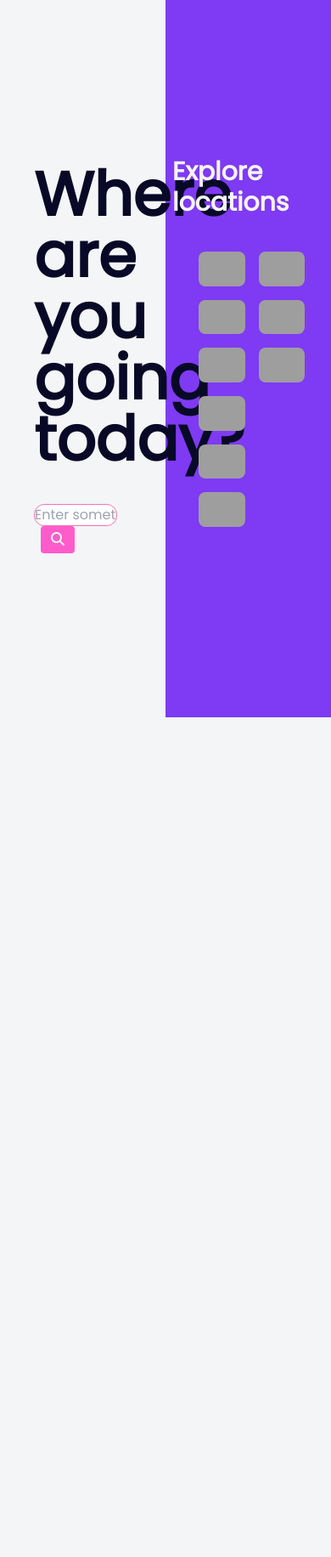
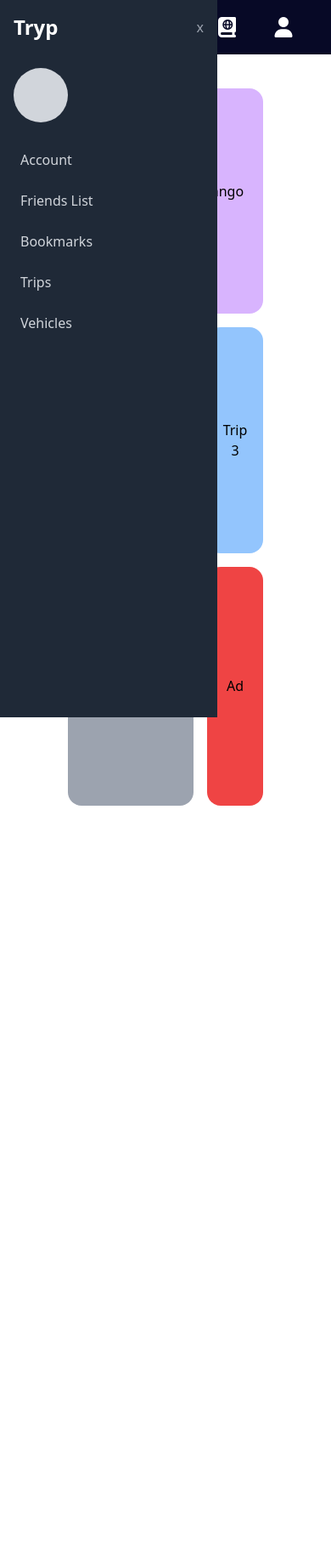
Before and after one commit to salimelliye/dbproject, a Django app: page /home/ in a window 390 px wide. Shown: the whole page at 85% size. Before the commit the page ends 844 px from the top, so only its background shows below. Run offline with Django 4.2, Linux system fonts and the light colour scheme; style sheets or scripts are compiled from the project's sources; grey boxes are pictures that could not be loaded.

Commit message:
created home.html and styles using tailwind

```diff
--- a/dbproject/core/templates/home.html
+++ b/dbproject/core/templates/home.html
@@ -1,71 +1,128 @@
 {% load static %}
+
 <!DOCTYPE html>
 <html lang="en">
 <head>
-    <title>Django Tailwind</title>
     <meta charset="UTF-8">
     <meta name="viewport" content="width=device-width, initial-scale=1.0">
-		<meta http-equiv="X-UA-Compatible" content="ie=edge">
+    <title>Tryp - Home</title>
+    <!-- Add Tailwind CSS CDN link -->
+    <link href="https://cdn.jsdelivr.net/npm/tailwindcss@2.2.19/dist/tailwind.min.css" rel="stylesheet">
     <link href='https://fonts.googleapis.com/css?family=Poppins' rel='stylesheet'>
     <link rel="stylesheet" href="https://cdnjs.cloudflare.com/ajax/libs/font-awesome/6.4.2/css/all.min.css" integrity="sha512-z3gLpd7yknf1YoNbCzqRKc4qyor8gaKU1qmn+CShxbuBusANI9QpRohGBreCFkKxLhei6S9CQXFEbbKuqLg0DA==" crossorigin="anonymous" referrerpolicy="no-referrer" />
     <link rel="stylesheet" type="text/css" href='{% static "dist/output.css" %}'>
     <link rel="stylesheet" type="text/css" href='{% static "dist/styles.css" %}'>
 </head>
+<body class="font-sans">
 
+    <!-- Navbar -->
+    <nav class="bg-primary p-4">
+        <ul class="flex justify-evenly space-x-4">
+            <li><a href="#" class="text-white transition-all hover:text-gray-300" title="Home">
+                <i class="fa-solid fa-house-user text-2xl"></i>
+            </a></li>
+            <li><a href="#" class="text-white transition-all hover:text-gray-300" title="Feed">
+                <i class="fa-solid fa-star-of-life text-2xl"></i>
+            </a></li>
+            <li><a href="#" class="text-white transition-all hover:text-gray-300" title="New Tryp">
+                <i class="fa-solid fa-car-on text-2xl"></i>
+            </a></li>
+            <li><a href="#" class="text-white transition-all hover:text-gray-300" title="My Tryps">
+                <i class="fa-solid fa-book-atlas text-2xl"></i>
+            </a></li>
+            <li><a href="#" class="text-white transition-all hover:text-gray-300" title="Profile">
+                <i class="fa-solid fa-user text-2xl"></i>
+            </a></li>
+        </ul>
+    </nav>
 
-	<body>
-		<section id="homeSection" class="grid grid-cols-2 gap-4 items-center justify-center">
-			<div class="flex flex-col justify-center h-screen ml-10">
-				<h1 class="text-7xl color-primary font-extrabold"> Where are you going today? </h1>
-				<div class="mt-10">
-					<input placeholder="Enter something like Beirut..." class="border border-solid border-pink-400 rounded-xl w-2/3">
-					<button class="bg-light rounded pr-3 pt-1 pb-1 ml-2 hover:shadow-2xl bg-pink"><i class="fa-solid fa-magnifying-glass ml-3 color-light"></i></button>
+    <!-- Main Section -->
+    <div class="grid grid-rows-3 grid-cols-3 gap-4 items-center justify-center mx-20 my-10 h-screen">
+        <!-- Welcome User -->
+        <div class="bg-purple-300 flex justify-center items-center p-4 row-start-1 col-start-1 col-span-full h-full text-center rounded-2xl">
+            Welcome, [insert Django username here]
+        </div>
+        <!-- Tryps Modules -->
+        <div class="bg-green-300 flex justify-center items-center p-4 row-span-1 col-span-1 h-full text-center rounded-2xl">
+            <!-- Your trip content here -->
+            Trip 1
+        </div>
+        <div class="bg-yellow-300 flex justify-center items-center p-4 row-span-1 col-span-1 h-full text-center rounded-2xl">
+            <!-- Your trip content here -->
+            Trip 2
+        </div>
+        <div class="bg-blue-300 flex justify-center items-center p-4 row-span-1 col-span-1 h-full text-center rounded-2xl">
+            <!-- Your trip content here -->
+            Trip 3
+        </div>
+
+        <!-- Calendar -->
+        <div class="bg-gray-400 flex justify-center items-center p-4 row-start-3 col-start-1 row-span-2 col-span-2 h-full rounded-2xl">
+            <!-- Calendar content here -->
+            Calendar
+        </div>
+
+        <!-- Ad Box -->
+        <div class="bg-red-500 flex justify-center items-center p-4 row-start-3 row-span-2 col-start-3 h-full text-center rounded-2xl">
+            <!-- Ad content here -->
+            Ad
         </div>
     </div>
 
-			<div class="flex flex-col justify-center items-center">
-				<h3 class="text-3xl font-extrabold color-light">Explore locations</h3>
-
-				<div class="m-10 grid grid-cols-2 md:grid-cols-3 gap-4 align-middle w-2/3 h-2/3">
-					<div class="grid gap-4">
-						<div>
-							<img class="h-auto max-w-full rounded-lg opacity-100 transition duration-700 ease-in-out hover:opacity-90 hover:drop-shadow-2xl hover:shadow-slate-600" src="https://flowbite.s3.amazonaws.com/docs/gallery/masonry/image.jpg" alt="">
+    <!-- Sidebar -->
+    <div class="flex h-screen">
+        <!-- Toggle button (for small screens) -->
+        <div class="fixed z-20 inset-0 bg-black opacity-0">
         </div>
-						<div>
-							<img class="h-auto max-w-full rounded-lg opacity-100 transition duration-700 ease-in-out hover:opacity-90 hover:drop-shadow-2xl" src="https://flowbite.s3.amazonaws.com/docs/gallery/masonry/image-1.jpg" alt="">
+        <div class="fixed z-30 inset-y-0 left-0 w-64 bg-gray-800 overflow-x-hidden transition-transform transform ease-in-out duration-300">
+            <!-- Sidebar Content -->
+            <div class="flex items-center justify-between p-4">
+                <div class="text-2xl font-semibold text-white">Tryp</div>
+                <button id="toggleSidebar" class="text-gray-400 focus:outline-none">x
+                </button>
             </div>
-						<div>
-							<img class="h-auto max-w-full rounded-lg opacity-100 transition duration-700 ease-in-out hover:opacity-90 hover:drop-shadow-2xl" src="https://flowbite.s3.amazonaws.com/docs/gallery/masonry/image-2.jpg" alt="">
+            <!-- User Profile -->
+            <div class="p-4">
+                <div class="w-16 h-16 bg-gray-300 rounded-full"></div>
             </div>
-					</div>
-					<div class="grid gap-4">
-						<div>
-							<img class="h-auto max-w-full rounded-lg opacity-100 transition duration-700 ease-in-out hover:opacity-90 hover:drop-shadow-2xl" src="https://flowbite.s3.amazonaws.com/docs/gallery/masonry/image-3.jpg" alt="">
-						</div>
-						<div>
-							<img class="h-auto max-w-full rounded-lg opacity-100 transition duration-700 ease-in-out hover:opacity-90 hover:drop-shadow-2xl" src="https://flowbite.s3.amazonaws.com/docs/gallery/masonry/image-4.jpg" alt="">
-						</div>
-						<div>
-							<img class="h-auto max-w-full rounded-lg opacity-100 transition duration-700 ease-in-out hover:opacity-90 hover:drop-shadow-2xl" src="https://flowbite.s3.amazonaws.com/docs/gallery/masonry/image-5.jpg" alt="">
-						</div>
-					</div>
-					<div class="grid gap-4">
-						<div>
-							<img class="h-auto max-w-full rounded-lg opacity-100 transition duration-700 ease-in-out hover:opacity-90 hover:drop-shadow-2xl" src="https://flowbite.s3.amazonaws.com/docs/gallery/masonry/image-6.jpg" alt="">
-						</div>
-						<div>
-							<img class="h-auto max-w-full rounded-lg opacity-100 transition duration-700 ease-in-out hover:opacity-90 hover:drop-shadow-2xl" src="https://flowbite.s3.amazonaws.com/docs/gallery/masonry/image-7.jpg" alt="">
-						</div>
-						<div>
-							<img class="h-auto max-w-full rounded-lg opacity-100 transition duration-700 ease-in-out hover:opacity-90 hover:drop-shadow-2xl" src="https://flowbite.s3.amazonaws.com/docs/gallery/masonry/image-8.jpg" alt="">
-						</div>
-					</div>
+            <!-- Sidebar Navigation -->
+            <nav class="mt-2 ml-4">
+                <ul class="space-y-2">
+                    <li><a href="#" class="flex items-center p-2 text-gray-300 hover:bg-gray-700 rounded-md">
+                            Account
+                        </a>
+                    </li>
+                    <li><a href="#" class="flex items-center p-2 text-gray-300 hover:bg-gray-700 rounded-md">
+                            Friends List
+                        </a>
+                    </li>
+                    <li><a href="#" class="flex items-center p-2 text-gray-300 hover:bg-gray-700 rounded-md">
+                            Bookmarks
+                        </a>
+                    </li>
+                    <li><a href="#" class="flex items-center p-2 text-gray-300 hover:bg-gray-700 rounded-md">
+                            Trips
+                        </a>
+                    </li>
+                    <li><a href="#" class="flex items-center p-2 text-gray-300 hover:bg-gray-700 rounded-md">
+                            Vehicles
+                        </a>
+                    </li>
+                </ul>
+            </nav>
         </div>
     </div>
 
+    <!-- Add JavaScript for Sidebar Toggle -->
+    <script>
+        const toggleButton = document.getElementById('toggleSidebar');
+        const sidebar = document.querySelector('.fixed.inset-y-0.left-0.w-64');
 
-		</section>
-
+        toggleButton.addEventListener('click', () => {
+            sidebar.classList.toggle('-translate-x-full');
+            toggleButton.classList.toggle('hidden'); // Toggle hidden class on the button
+        });
+    </script>
 
 
 </body>
--- a/dbproject/static/dist/output.css
+++ b/dbproject/static/dist/output.css
@@ -546,17 +546,144 @@ video {
   position: static;
 }
 
+.fixed {
+  position: fixed;
+}
+
 .relative {
   position: relative;
+}
+
+.inset-0 {
+  inset: 0px;
+}
+
+.inset-y-0 {
+  top: 0px;
+  bottom: 0px;
+}
+
+.left-0 {
+  left: 0px;
+}
+
+.z-20 {
+  z-index: 20;
+}
+
+.z-30 {
+  z-index: 30;
+}
+
+.col-span-1 {
+  grid-column: span 1 / span 1;
+}
+
+.col-span-2 {
+  grid-column: span 2 / span 2;
+}
+
+.col-span-full {
+  grid-column: 1 / -1;
+}
+
+.col-start-1 {
+  grid-column-start: 1;
+}
+
+.col-start-2 {
+  grid-column-start: 2;
+}
+
+.col-start-3 {
+  grid-column-start: 3;
+}
+
+.col-end-2 {
+  grid-column-end: 2;
+}
+
+.col-end-3 {
+  grid-column-end: 3;
+}
+
+.row-span-1 {
+  grid-row: span 1 / span 1;
+}
+
+.row-span-2 {
+  grid-row: span 2 / span 2;
+}
+
+.row-span-4 {
+  grid-row: span 4 / span 4;
+}
+
+.row-start-2 {
+  grid-row-start: 2;
+}
+
+.row-start-1 {
+  grid-row-start: 1;
+}
+
+.row-start-3 {
+  grid-row-start: 3;
+}
+
+.row-end-3 {
+  grid-row-end: 3;
+}
+
+.row-end-4 {
+  grid-row-end: 4;
 }
 
 .m-10 {
   margin: 2.5rem;
 }
 
+.m-20 {
+  margin: 5rem;
+}
+
+.m-2 {
+  margin: 0.5rem;
+}
+
+.mx-10 {
+  margin-left: 2.5rem;
+  margin-right: 2.5rem;
+}
+
+.mx-16 {
+  margin-left: 4rem;
+  margin-right: 4rem;
+}
+
+.mx-8 {
+  margin-left: 2rem;
+  margin-right: 2rem;
+}
+
 .mx-auto {
   margin-left: auto;
   margin-right: auto;
+}
+
+.my-20 {
+  margin-top: 5rem;
+  margin-bottom: 5rem;
+}
+
+.mx-20 {
+  margin-left: 5rem;
+  margin-right: 5rem;
+}
+
+.my-10 {
+  margin-top: 2.5rem;
+  margin-bottom: 2.5rem;
 }
 
 .mb-2 {
@@ -575,6 +702,10 @@ video {
   margin-left: 0.75rem;
 }
 
+.mr-2 {
+  margin-right: 0.5rem;
+}
+
 .mr-4 {
   margin-right: 1rem;
 }
@@ -589,6 +720,18 @@ video {
 
 .mt-4 {
   margin-top: 1rem;
+}
+
+.mb-4 {
+  margin-bottom: 1rem;
+}
+
+.mt-8 {
+  margin-top: 2rem;
+}
+
+.ml-4 {
+  margin-left: 1rem;
 }
 
 .block {
@@ -619,6 +762,10 @@ video {
   height: 0.25rem;
 }
 
+.h-16 {
+  height: 4rem;
+}
+
 .h-2 {
   height: 0.5rem;
 }
@@ -633,6 +780,10 @@ video {
 
 .h-5 {
   height: 1.25rem;
+}
+
+.h-6 {
+  height: 1.5rem;
 }
 
 .h-auto {
@@ -655,6 +806,10 @@ video {
   width: 33.333333%;
 }
 
+.w-16 {
+  width: 4rem;
+}
+
 .w-2 {
   width: 0.5rem;
 }
@@ -667,6 +822,18 @@ video {
   width: 1rem;
 }
 
+.w-5 {
+  width: 1.25rem;
+}
+
+.w-6 {
+  width: 1.5rem;
+}
+
+.w-64 {
+  width: 16rem;
+}
+
 .w-full {
   width: 100%;
 }
@@ -675,12 +842,29 @@ video {
   width: 100vw;
 }
 
+.w-4\/5 {
+  width: 80%;
+}
+
 .max-w-full {
   max-width: 100%;
 }
 
+.flex-1 {
+  flex: 1 1 0%;
+}
+
+.flex-grow {
+  flex-grow: 1;
+}
+
 .border-collapse {
   border-collapse: collapse;
+}
+
+.-translate-x-full {
+  --tw-translate-x: -100%;
+  transform: translate(var(--tw-translate-x), var(--tw-translate-y)) rotate(var(--tw-rotate)) skewX(var(--tw-skew-x)) skewY(var(--tw-skew-y)) scaleX(var(--tw-scale-x)) scaleY(var(--tw-scale-y));
 }
 
 .transform {
@@ -697,6 +881,10 @@ video {
 
 .grid-cols-3 {
   grid-template-columns: repeat(3, minmax(0, 1fr));
+}
+
+.grid-rows-3 {
+  grid-template-rows: repeat(3, minmax(0, 1fr));
 }
 
 .flex-row {
@@ -719,8 +907,28 @@ video {
   justify-content: center;
 }
 
+.justify-between {
+  justify-content: space-between;
+}
+
+.justify-evenly {
+  justify-content: space-evenly;
+}
+
 .gap-4 {
   gap: 1rem;
+}
+
+.space-x-4 > :not([hidden]) ~ :not([hidden]) {
+  --tw-space-x-reverse: 0;
+  margin-right: calc(1rem * var(--tw-space-x-reverse));
+  margin-left: calc(1rem * calc(1 - var(--tw-space-x-reverse)));
+}
+
+.space-y-2 > :not([hidden]) ~ :not([hidden]) {
+  --tw-space-y-reverse: 0;
+  margin-top: calc(0.5rem * calc(1 - var(--tw-space-y-reverse)));
+  margin-bottom: calc(0.5rem * var(--tw-space-y-reverse));
 }
 
 .space-y-4 > :not([hidden]) ~ :not([hidden]) {
@@ -735,20 +943,44 @@ video {
   margin-bottom: calc(1.5rem * var(--tw-space-y-reverse));
 }
 
+.overflow-hidden {
+  overflow: hidden;
+}
+
+.overflow-x-hidden {
+  overflow-x: hidden;
+}
+
 .rounded {
   border-radius: 0.25rem;
+}
+
+.rounded-full {
+  border-radius: 9999px;
 }
 
 .rounded-lg {
   border-radius: 0.5rem;
 }
 
+.rounded-md {
+  border-radius: 0.375rem;
+}
+
 .rounded-xl {
   border-radius: 0.75rem;
 }
 
+.rounded-2xl {
+  border-radius: 1rem;
+}
+
 .border {
   border-width: 1px;
+}
+
+.border-r-2 {
+  border-right-width: 2px;
 }
 
 .border-solid {
@@ -770,6 +1002,36 @@ video {
   border-color: rgb(244 114 182 / var(--tw-border-opacity));
 }
 
+.bg-black {
+  --tw-bg-opacity: 1;
+  background-color: rgb(0 0 0 / var(--tw-bg-opacity));
+}
+
+.bg-blue-50 {
+  --tw-bg-opacity: 1;
+  background-color: rgb(239 246 255 / var(--tw-bg-opacity));
+}
+
+.bg-blue-500 {
+  --tw-bg-opacity: 1;
+  background-color: rgb(59 130 246 / var(--tw-bg-opacity));
+}
+
+.bg-gray-100 {
+  --tw-bg-opacity: 1;
+  background-color: rgb(243 244 246 / var(--tw-bg-opacity));
+}
+
+.bg-gray-200 {
+  --tw-bg-opacity: 1;
+  background-color: rgb(229 231 235 / var(--tw-bg-opacity));
+}
+
+.bg-gray-300 {
+  --tw-bg-opacity: 1;
+  background-color: rgb(209 213 219 / var(--tw-bg-opacity));
+}
+
 .bg-gray-50 {
   --tw-bg-opacity: 1;
   background-color: rgb(249 250 251 / var(--tw-bg-opacity));
@@ -780,9 +1042,44 @@ video {
   background-color: rgb(55 65 81 / var(--tw-bg-opacity));
 }
 
+.bg-gray-800 {
+  --tw-bg-opacity: 1;
+  background-color: rgb(31 41 55 / var(--tw-bg-opacity));
+}
+
 .bg-gray-900 {
   --tw-bg-opacity: 1;
   background-color: rgb(17 24 39 / var(--tw-bg-opacity));
+}
+
+.bg-blue-300 {
+  --tw-bg-opacity: 1;
+  background-color: rgb(147 197 253 / var(--tw-bg-opacity));
+}
+
+.bg-green-300 {
+  --tw-bg-opacity: 1;
+  background-color: rgb(134 239 172 / var(--tw-bg-opacity));
+}
+
+.bg-yellow-300 {
+  --tw-bg-opacity: 1;
+  background-color: rgb(253 224 71 / var(--tw-bg-opacity));
+}
+
+.bg-gray-400 {
+  --tw-bg-opacity: 1;
+  background-color: rgb(156 163 175 / var(--tw-bg-opacity));
+}
+
+.bg-red-500 {
+  --tw-bg-opacity: 1;
+  background-color: rgb(239 68 68 / var(--tw-bg-opacity));
+}
+
+.bg-purple-300 {
+  --tw-bg-opacity: 1;
+  background-color: rgb(216 180 254 / var(--tw-bg-opacity));
 }
 
 .p-2 {
@@ -793,8 +1090,16 @@ video {
   padding: 0.625rem;
 }
 
+.p-4 {
+  padding: 1rem;
+}
+
 .p-5 {
   padding: 1.25rem;
+}
+
+.p-8 {
+  padding: 2rem;
 }
 
 .px-5 {
@@ -841,6 +1146,10 @@ video {
   vertical-align: middle;
 }
 
+.font-sans {
+  font-family: ui-sans-serif, system-ui, -apple-system, BlinkMacSystemFont, "Segoe UI", Roboto, "Helvetica Neue", Arial, "Noto Sans", sans-serif, "Apple Color Emoji", "Segoe UI Emoji", "Segoe UI Symbol", "Noto Color Emoji";
+}
+
 .text-2xl {
   font-size: 1.5rem;
   line-height: 2rem;
@@ -880,6 +1189,10 @@ video {
 
 .font-medium {
   font-weight: 500;
+}
+
+.font-semibold {
+  font-weight: 600;
 }
 
 .leading-tight {
@@ -923,6 +1236,14 @@ video {
   opacity: 1;
 }
 
+.opacity-50 {
+  opacity: 0.5;
+}
+
+.opacity-0 {
+  opacity: 0;
+}
+
 .shadow {
   --tw-shadow: 0 1px 3px 0 rgb(0 0 0 / 0.1), 0 1px 2px -1px rgb(0 0 0 / 0.1);
   --tw-shadow-colored: 0 1px 3px 0 var(--tw-shadow-color), 0 1px 2px -1px var(--tw-shadow-color);
@@ -954,12 +1275,48 @@ video {
   transition-duration: 150ms;
 }
 
+.transition-all {
+  transition-property: all;
+  transition-timing-function: cubic-bezier(0.4, 0, 0.2, 1);
+  transition-duration: 150ms;
+}
+
+.transition-transform {
+  transition-property: transform;
+  transition-timing-function: cubic-bezier(0.4, 0, 0.2, 1);
+  transition-duration: 150ms;
+}
+
+.duration-300 {
+  transition-duration: 300ms;
+}
+
 .duration-700 {
   transition-duration: 700ms;
 }
 
 .ease-in-out {
   transition-timing-function: cubic-bezier(0.4, 0, 0.2, 1);
+}
+
+.hover\:bg-gray-700:hover {
+  --tw-bg-opacity: 1;
+  background-color: rgb(55 65 81 / var(--tw-bg-opacity));
+}
+
+.hover\:bg-colorSec:hover {
+  --tw-bg-opacity: 1;
+  background-color: rgb(127 58 243 / var(--tw-bg-opacity));
+}
+
+.hover\:text-gray-300:hover {
+  --tw-text-opacity: 1;
+  color: rgb(209 213 219 / var(--tw-text-opacity));
+}
+
+.hover\:text-colorSec:hover {
+  --tw-text-opacity: 1;
+  color: rgb(127 58 243 / var(--tw-text-opacity));
 }
 
 .hover\:underline:hover {
--- a/dbproject/static/dist/styles.css
+++ b/dbproject/static/dist/styles.css
@@ -1,6 +1,7 @@
 @tailwind base;
 @tailwind components;
 @tailwind utilities;
+
 @import url("https://fonts.googleapis.com/css2?family=Poppins&display=swap");
 
 body{
```
Lines whose indentation alone changed are shown as unchanged.
